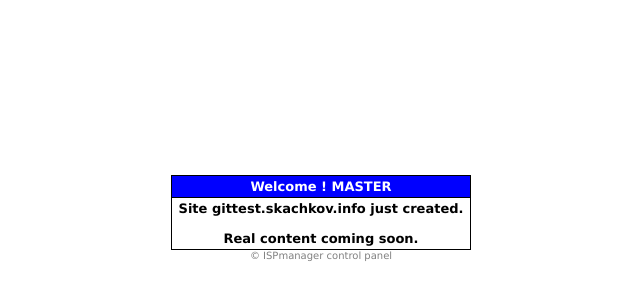
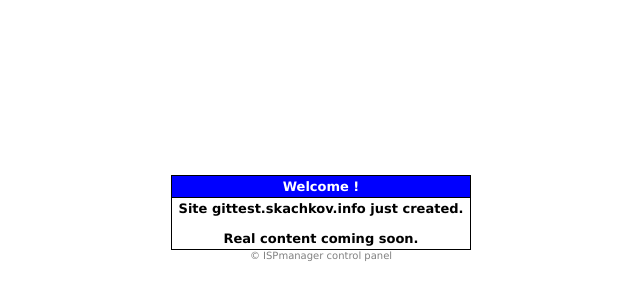
Before and after one commit to ym-parser/gittest, a plain HTML site: page index.html in a window 1280 px wide. Shown: the part 182-482 px from the top of the page, 319-959 px from the left. Drawn offline with Linux system fonts and the light colour scheme.

Commit message:
Revert ""
This reverts commit 50ad7a76fa83092730bc6c7dc17db986f3104bdd.

```diff
--- a/index.html
+++ b/index.html
@@ -7,7 +7,7 @@
 	<td align=center><table border=0 cellpadding=0 cellspacing=0 width=300>
 	<tr><td bgcolor=#000000><table border=0 cellpadding=3 cellspacing=1 width=300>
 	<tr>
-		<td align=center bgcolor=#0000FF><font color=#FFFFFF face='Verdana, Arial, Helvetica, sans-serif' size=2><b>Welcome ! MASTER</b></font></td>
+		<td align=center bgcolor=#0000FF><font color=#FFFFFF face='Verdana, Arial, Helvetica, sans-serif' size=2><b>Welcome !</b></font></td>
 	</tr>
 	<tr>
 		<td align=center bgcolor=#FFFFFF><font color=#000000 face='Verdana, Arial, Helvetica, sans-serif' size=2><b>Site gittest.skachkov.info just created.<br><br>Real content coming soon.</b></font></td>
```
